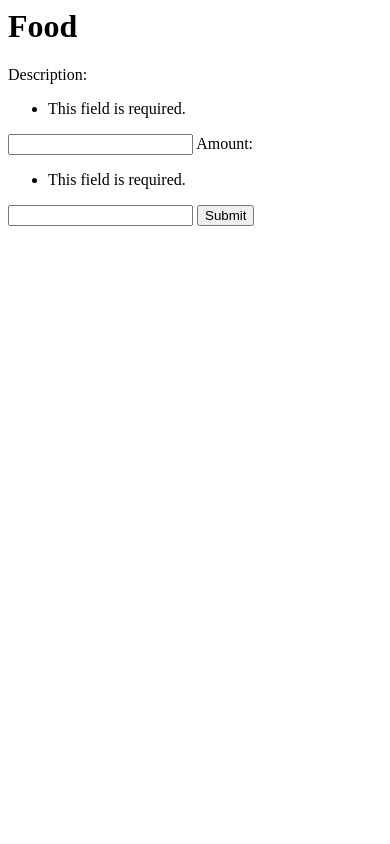
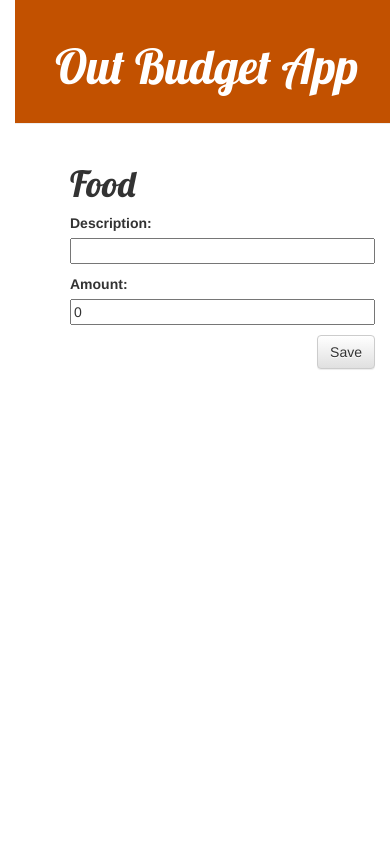
Before and after one commit to ariel-fel/my-first-site, a Django app: page /budget/1/ in a window 390 px wide. Run offline with Django 3.2, Linux system fonts and the light colour scheme; data comes from the database, SQL or seed files in the repository; both versions use the stored data as it was before the commit; some libraries are stand-ins or nearby versions.

Commit message:
Removed files that should not be tracked. Added styling fixed form

```diff
--- a/budget/forms.py
+++ b/budget/forms.py
@@ -1,5 +1,13 @@
 from django import forms
+
+from .models import Expense
 
 class ExpanseForm(forms.Form):
     expanse_description = forms.CharField(label='Description', max_length=100)
     expanse_amount = forms.IntegerField(label = 'Amount')
+
+class ExpanseForm2(forms.ModelForm):
+
+    class Meta:
+        model = Expense
+        fields = ('description', 'amount',)
--- /dev/null
+++ b/budget/static/budget/style.css
@@ -0,0 +1,52 @@
+h1 a, h2 a {
+    color: #C25100;
+    font-family: 'Lobster';
+}
+body {
+    padding-left: 15px;
+}
+.page-header {
+    background-color: #C25100;
+    margin-top: 0;
+    padding: 20px 20px 20px 40px;
+}
+.page-header h1, .page-header h1 a, .page-header h1 a:visited, .page-header h1 a:active {
+    color: #ffffff;
+    font-size: 36pt;
+    text-decoration: none;
+}
+
+.content {
+    margin-left: 40px;
+}
+
+h1, h2, h3, h4 {
+    font-family: 'Lobster', cursive;
+}
+
+.date {
+    color: #828282;
+}
+
+.save {
+    float: right;
+}
+
+.post-form textarea, .post-form input {
+    width: 100%;
+}
+
+.top-menu, .top-menu:hover, .top-menu:visited {
+    color: #ffffff;
+    float: right;
+    font-size: 26pt;
+    margin-right: 20px;
+}
+
+.budget {
+    margin-bottom: 70px;
+}
+
+.budget h2 a, .post h2 a:visited {
+    color: #000000;
+}
--- /dev/null
+++ b/budget/templates/budget/base.html
@@ -0,0 +1,24 @@
+{% load static %}
+
+<html>
+    <head>
+        <title>Our Budget</title>
+        <link rel="stylesheet" href="//maxcdn.bootstrapcdn.com/bootstrap/3.2.0/css/bootstrap.min.css">
+        <link rel="stylesheet" href="//maxcdn.bootstrapcdn.com/bootstrap/3.2.0/css/bootstrap-theme.min.css">
+        <link href="//fonts.googleapis.com/css?family=Lobster&subset=latin,latin-ext" rel="stylesheet" type="text/css">
+        <link rel="stylesheet" href="{% static 'budget/style.css' %}">
+    </head>
+    <body>
+        <div class="page-header">
+            <h1><a href="/">Out Budget App</a></h1>
+        </div>
+        <div class="content container">
+            <div class="row">
+                <div class="col-md-8">
+                {% block content %}
+                {% endblock %}
+                </div>
+            </div>
+        </div>
+    </body>
+</html>
--- a/budget/templates/budget/detail.html
+++ b/budget/templates/budget/detail.html
@@ -1,7 +1,11 @@
-<h1>{{ budget_entry.description }}</h1>
+{% extends 'budget/base.html' %}
 
-<form action="{% url 'budget:make_expanse' 1 %}" method="post">
-    {% csrf_token %}
-    {{ form }}
-    <input type="submit" value="Submit">
-</form>
+{% block content %}
+    <h1>{{ budget_entry.description }}</h1>
+
+    <form method="POST" class="post-form">
+        {% csrf_token %}
+        {{ form.as_p  }}
+        <button type="submit" class="save btn btn-default">Save</button>
+    </form>
+{% endblock %}
--- a/budget/templates/budget/expanse_done.html
+++ b/budget/templates/budget/expanse_done.html
@@ -1,3 +1,6 @@
+{% extends 'budget/base.html' %}
+
+{% block content %}
     <h1>{{ budget_entry.description }}</h1>
 
     <a href="{% url 'budget:index' %}">Done</a>
@@ -18,3 +21,4 @@
         </tr>
         {% endfor %}
     </table>
+{% endblock %}
--- a/budget/templates/budget/index.html
+++ b/budget/templates/budget/index.html
@@ -1,4 +1,7 @@
-<h1>{{ 'Select budget entry' }}</h1>
+{% extends 'budget/base.html' %}
+
+{% block content %}
+    <h2><a>{{ 'Select budget entry' }}</a></h2>
     {% if budget_list %}
         <ul>
         {% for entry in budget_list %}
@@ -8,3 +11,4 @@
     {% else %}
         <p>No budget entries are available.</p>
     {% endif %}
+{% endblock %}
--- a/budget/urls.py
+++ b/budget/urls.py
@@ -8,5 +8,4 @@ urlpatterns = [
     path('', views.IndexView.as_view(), name='index'),
     path('<int:pk>/', views.detail, name='detail'),
     path('<int:entry_id>/expanse/', views.expanse, name='expanse'),
-    path('<int:entry_id>/make_expanse/', views.make_expanse, name='make_expanse')
 ]
--- a/budget/views.py
+++ b/budget/views.py
@@ -5,7 +5,7 @@ from django.urls import reverse
 from django.views import generic
 
 from .models import BudgetEntry
-from .forms import ExpanseForm
+from .forms import ExpanseForm2
 
 class IndexView(generic.ListView):
     template_name = 'budget/index.html'
@@ -18,10 +18,20 @@ class IndexView(generic.ListView):
 def detail(request, pk):
     budget_entry = get_object_or_404(BudgetEntry,pk=pk)
     #return render(request, 'budget/detail.html', {'budget_entry': budget_entry})
-    form = ExpanseForm(request.POST)
+    if request.method == "POST":
+        form = ExpanseForm2(request.POST)
+    else:
+        form = ExpanseForm2()
     # check whether it's valid:
     if form.is_valid():
-        return HttpResponse('/thanks/')
+        expanse = form.save(commit=False)
+
+        budget_entry.expense_set.create(
+            description = expanse.description,
+            expense_date = timezone.now(),
+            amount = expanse.amount)
+
+        return HttpResponseRedirect(reverse('budget:expanse', args=(budget_entry.id,)))
 
     context = {'budget_entry': budget_entry, 'form': form}
     return render(request, 'budget/detail.html', context)
@@ -30,15 +40,3 @@ def expanse(request, entry_id):
     budget_entry = get_object_or_404(BudgetEntry,pk=entry_id)
     context = {'budget_entry': budget_entry}
     return render(request, 'budget/expanse_done.html', context)
-
-def make_expanse(request, entry_id):
-    budget_entry = get_object_or_404(BudgetEntry,pk=entry_id)
-    expanse_amount = request.POST['expanse_amount']
-    expanse_description = request.POST['expanse_description']
-
-    budget_entry.expense_set.create(
-        description = expanse_description,
-        expense_date = timezone.now(),
-        amount = expanse_amount)
-
-    return HttpResponseRedirect(reverse('budget:expanse', args=(budget_entry.id,)))
```
Also changed, not shown: db.sqlite3 (deleted), 1 other file. Lines whose indentation alone changed are shown as unchanged.
